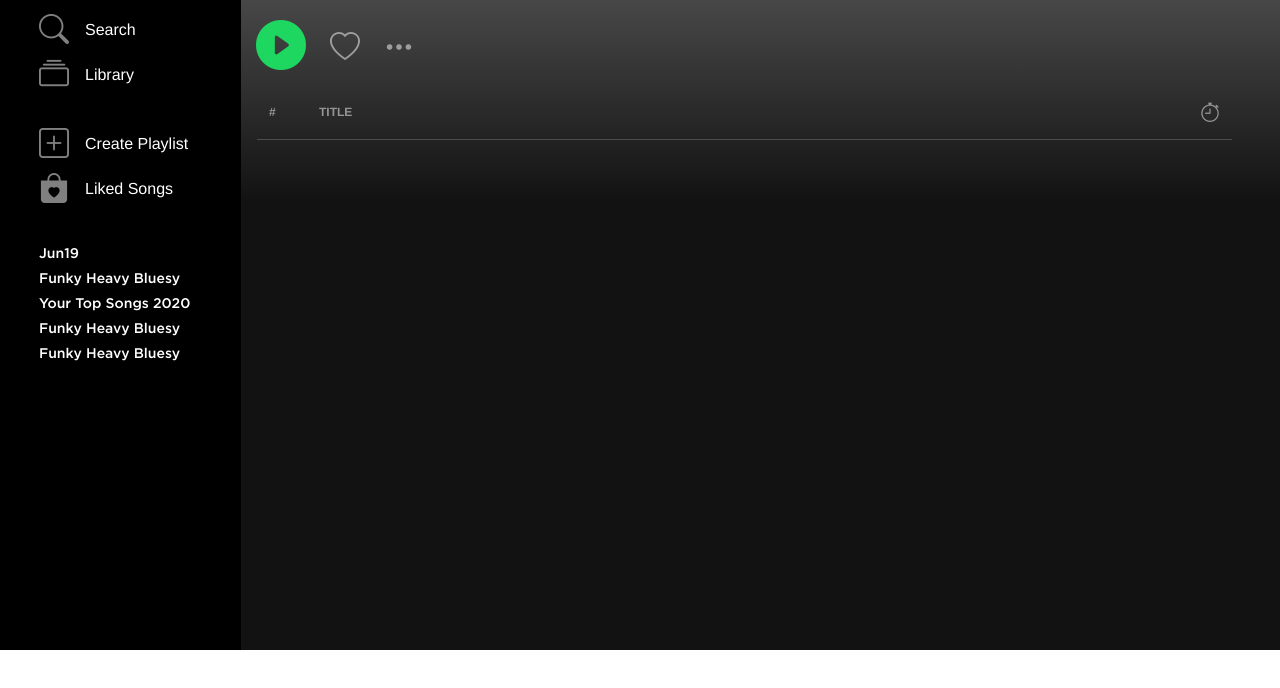
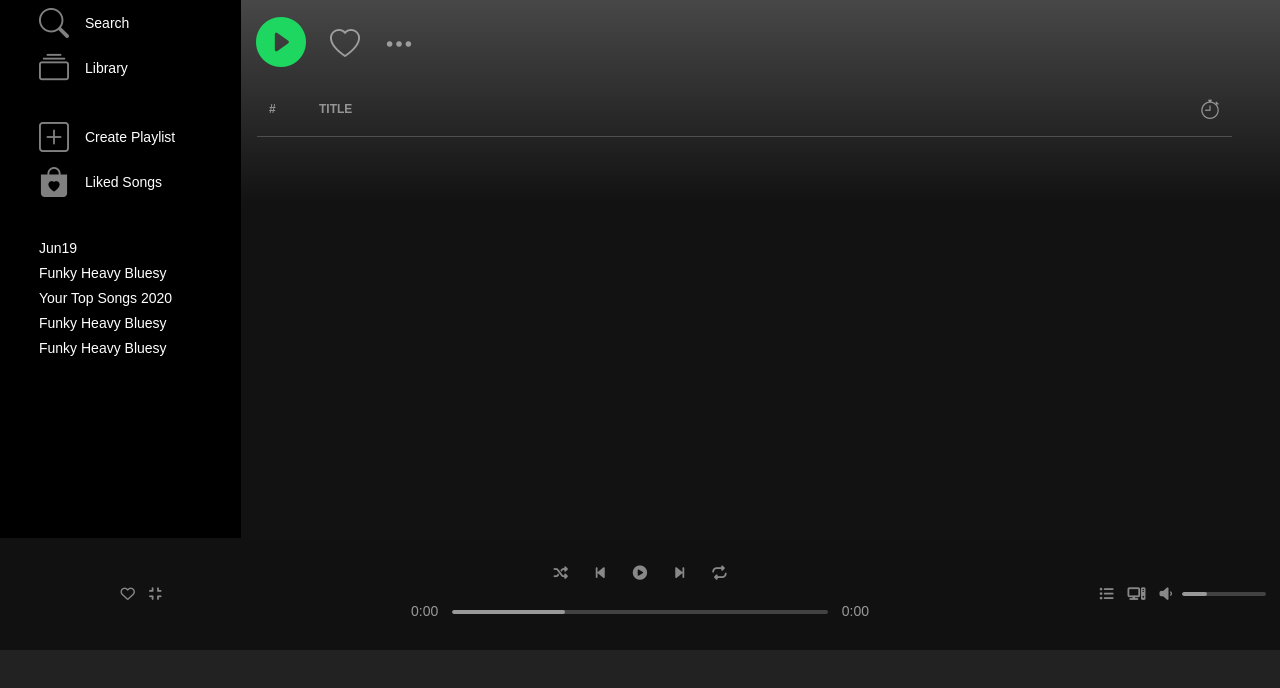
Before and after one commit to MantasPetrosiusI/BuildWeek2.0, a plain HTML site: page album-page/album-page.html in a window 1280 px wide. Shown: the part 150-838 px from the top of the page. Before the commit the page ends 800 px from the top, so only its background shows below. Drawn offline with nearby package versions, Linux system fonts and the light colour scheme; no server answers; a web font is replaced by a local one.

Commit message:
implementing music player in album

```diff
--- a/album-page/album-page.css
+++ b/album-page/album-page.css
@@ -191,3 +191,7 @@ th:first-of-type {
 #songHeart {
     font-size: 1rem;
 }
+
+.music-player-container i {
+    font-size: 0.9rem;
+}
--- a/album-page/album-page.html
+++ b/album-page/album-page.html
@@ -8,6 +8,7 @@
     <link rel="stylesheet" href="https://cdn.jsdelivr.net/npm/bootstrap-icons@1.10.3/font/bootstrap-icons.css">
     <link rel="stylesheet" href="https://cdn.jsdelivr.net/npm/bootstrap@4.6.2/dist/css/bootstrap.min.css"
         integrity="sha384-xOolHFLEh07PJGoPkLv1IbcEPTNtaed2xpHsD9ESMhqIYd0nLMwNLD69Npy4HI+N" crossorigin="anonymous">
+    <link rel="stylesheet" href="../player/player.css" />
     <link rel="stylesheet" href="album-page.css">
     <title>Document</title>
 </head>
@@ -103,10 +104,59 @@
                     </table>
                 </div>
             </div>
-
         </div>
     </div>
-
+    <div class="music-player-container">
+        <audio id="audio">
+            <source src="" type="audio/mpeg" preload="metadata">
+        </audio>
+        <div class="music-player">
+            <div class="song-bar">
+                <div class="song-infos">
+                    <div class="image-container">
+                    </div>
+                    <div class="song-description">
+                        <p class="title">
+                        </p>
+                        <p class="artist"></p>
+                    </div>
+                </div>
+                <div class="icons">
+                    <i class="far fa-heart"></i>
+                    <i class="fa-solid fa-compress"></i>
+                </div>
+            </div>
+            <div class="progress-controller">
+                <div class="control-buttons">
+                    <i class="fas fa-random"></i>
+                    <i class="fas fa-step-backward"></i>
+                    <i class="play fa-solid fa-circle-play"></i>
+                    <i class="pause fa-solid fa-circle-pause"></i>
+                    <i class="fas fa-step-forward"></i>
+                    <i class="fa-solid fa-repeat"></i>
+                </div>
+                <div class="progress-container">
+                    <span id="current">0:00</span>
+                    <div class="progress-bar">
+                        <div class="progress"></div>
+                    </div>
+                    <span id="length">0:00</span>
+                </div>
+            </div>
+            <div class="other-features">
+                <i class="fas fa-list-ul"></i>
+                <i class="fa-solid fa-computer"></i>
+                <div class="volume-bar">
+                    <i class="fas fa-volume-down"></i>
+                    <div class="progress-bar">
+                        <div class="progress"></div>
+                    </div>
+                </div>
+            </div>
+        </div>
+    </div>
+    <script src="/player/player.js"></script>
+    <script src="https://kit.fontawesome.com/2393590cb4.js" crossorigin="anonymous"></script>
     <script src="https://cdn.jsdelivr.net/npm/jquery@3.5.1/dist/jquery.slim.min.js"
         integrity="sha384-DfXdz2htPH0lsSSs5nCTpuj/zy4C+OGpamoFVy38MVBnE+IbbVYUew+OrCXaRkfj"
         crossorigin="anonymous"></script>
```
